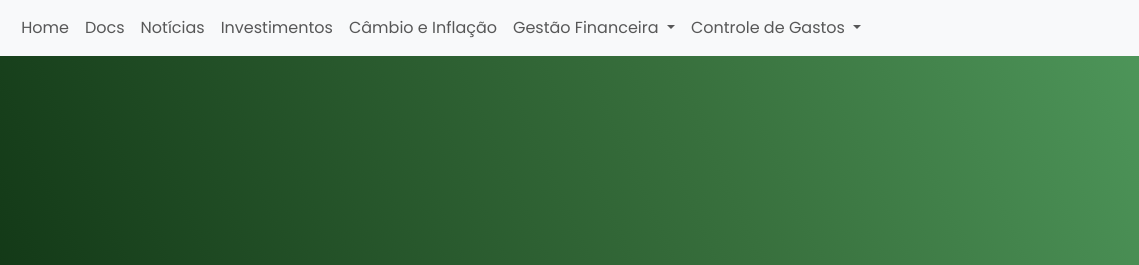
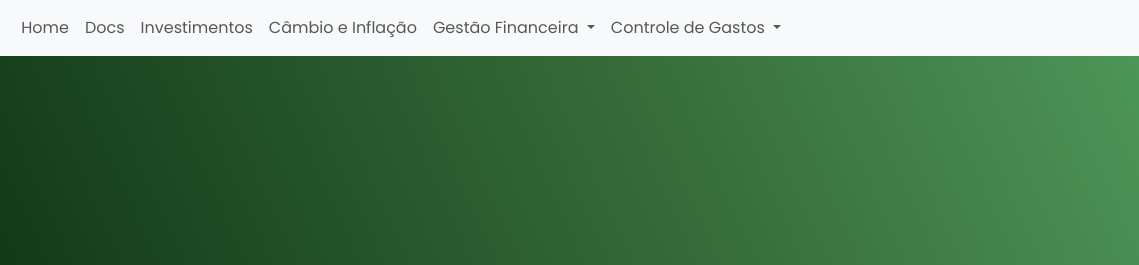
Before and after one commit to ICEI-PUC-Minas-CC-TI/plmg-cc-ti2-2024-1-g25-investpro, a plain HTML site: page index.html in a window 1280 px wide. Shown: the top 265 px of the page, 141-1280 px from the left. Drawn offline with nearby package versions, Linux system fonts and the light colour scheme.

Commit message:
Update index.html

```diff
--- a/index.html
+++ b/index.html
@@ -52,9 +52,6 @@
                         <a class="nav-link" href="docs/index.html">Docs</a>
                     </li>
                     <li class="nav-item">
-                        <a class="nav-link" href="codigo/noticias/index.html">Notícias</a>
-                    </li>
-                    <li class="nav-item">
                         <a class="nav-link" href="codigo/calculadora investimento/calculadora.html">Investimentos</a>
                     </li>
                     <li class="nav-item">
```
